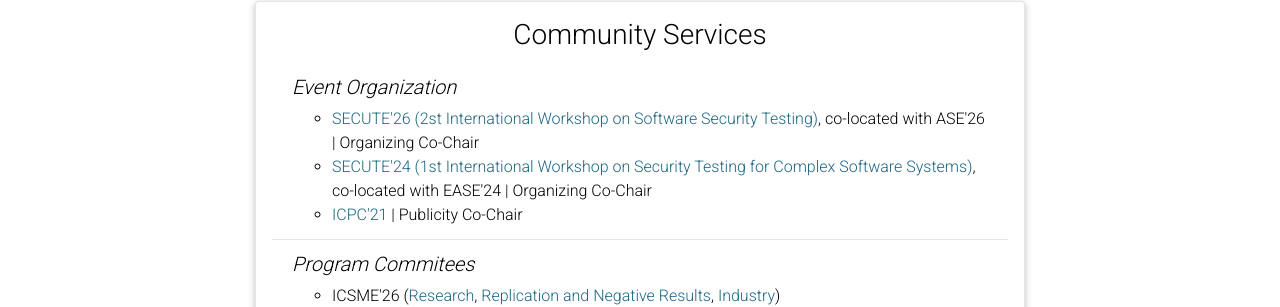
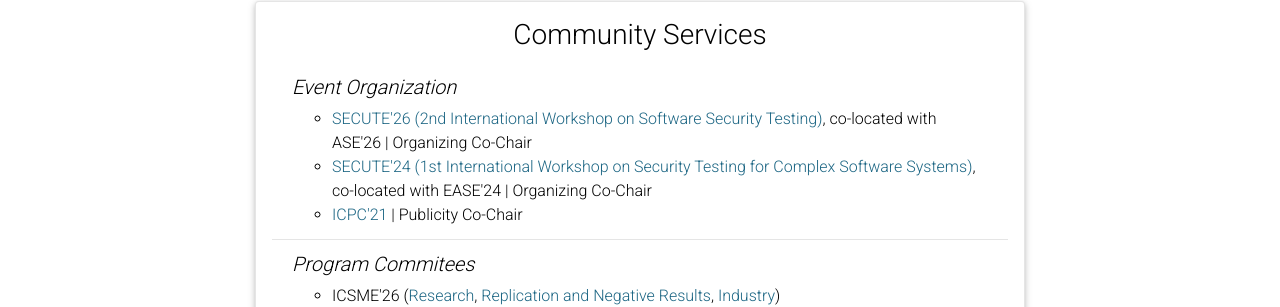
Before and after one commit to emaiannone/emaiannone.github.io, a Jekyll site: the page built from _pages/cv.md, in a window 1280 px wide and 900 px high, scrolled down 2530 px. Shown: the part 151-458 px from the top of the window. Built offline with Jekyll 4.4.1, drawn with Linux system fonts in a browser that asks for light colours; comment, search, counter and statistics services are not loaded; a style sheet for code colours, icons or effects is not loaded.

```diff
--- a/_data/cv.yml
+++ b/_data/cv.yml
@@ -85,7 +85,7 @@
   contents:
     - title: Event Organization
       items:
-        - <a href="https://conf.researchr.org/home/ase-2026/secute-2026">SECUTE'26 (2st International Workshop on Software Security Testing)</a>, co-located with ASE'26 | Organizing Co-Chair
+        - <a href="https://conf.researchr.org/home/ase-2026/secute-2026">SECUTE'26 (2nd International Workshop on Software Security Testing)</a>, co-located with ASE'26 | Organizing Co-Chair
         - <a href="https://conf.researchr.org/home/ease-2024/secute-2024">SECUTE'24 (1st International Workshop on Security Testing for Complex Software Systems)</a>, co-located with EASE'24 | Organizing Co-Chair
         - <a href="https://conf.researchr.org/committee/icpc-2021/icpc-2021-organizing-committee">ICPC'21</a> | Publicity Co-Chair
     - title: Program Commitees
```
